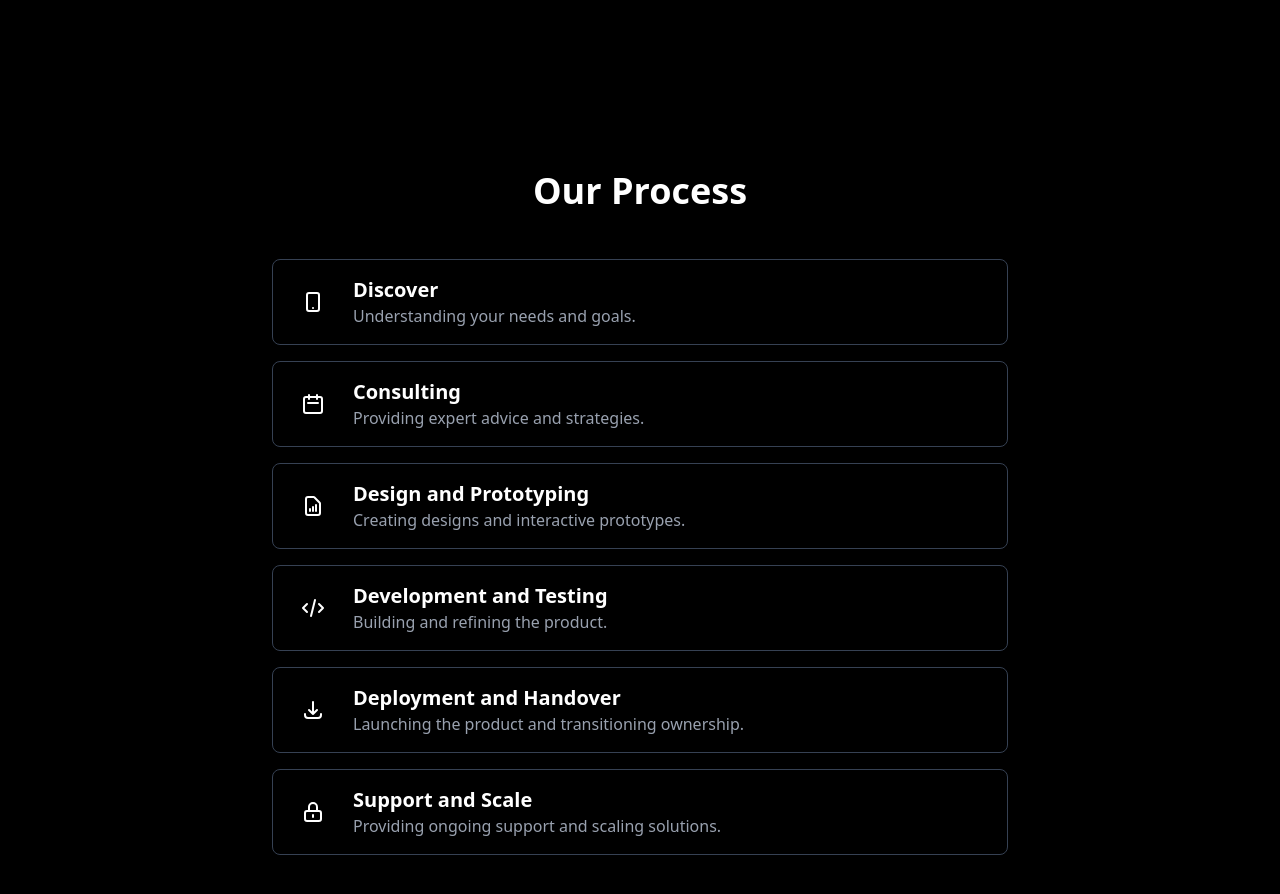
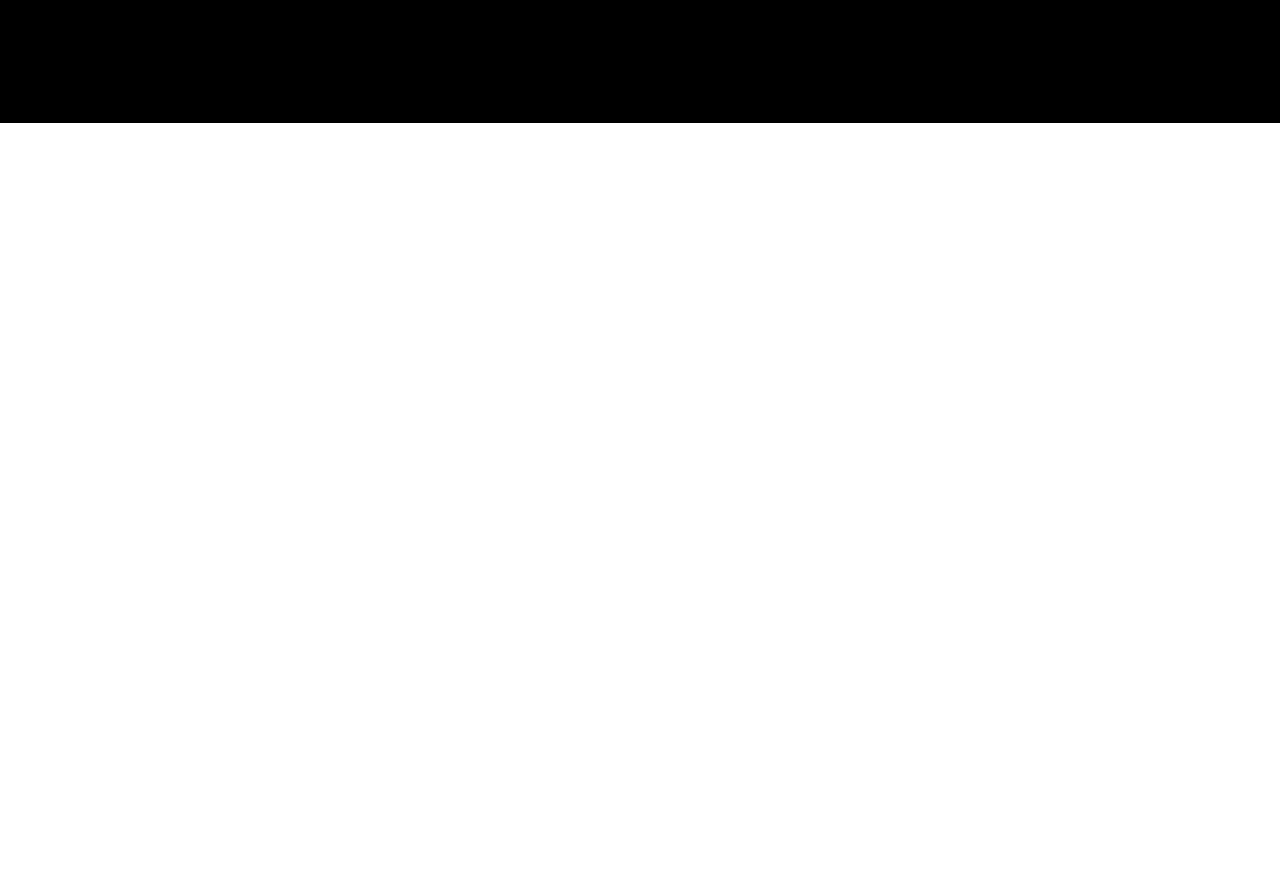
Before and after one commit to dhimanharsh/mountain-dev-page, a React (Vite) app: page / in a window 1280 px wide. Shown: the part 1720-2614 px from the top of the page. After the commit the page ends 1843 px from the top, so only its background shows below. Built offline with nearby package versions, Linux system fonts and the light colour scheme.

Commit message:
responisve check

```diff
--- a/src/App.jsx
+++ b/src/App.jsx
@@ -12,7 +12,6 @@ function App() {
 <CursorFollower />
   <HeroSection />
   <AboutUs/>
-  <OurProcess />
   </>
   )
 }
```
